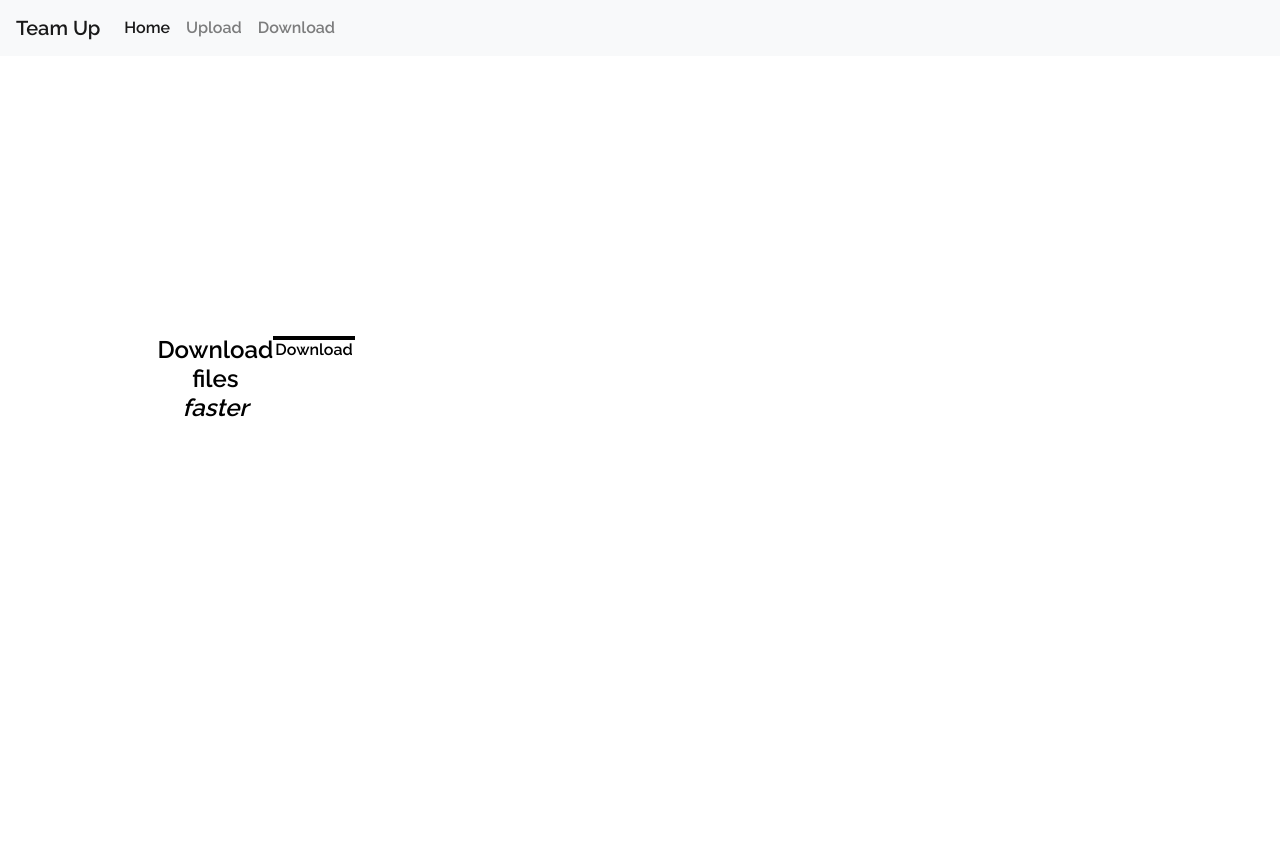
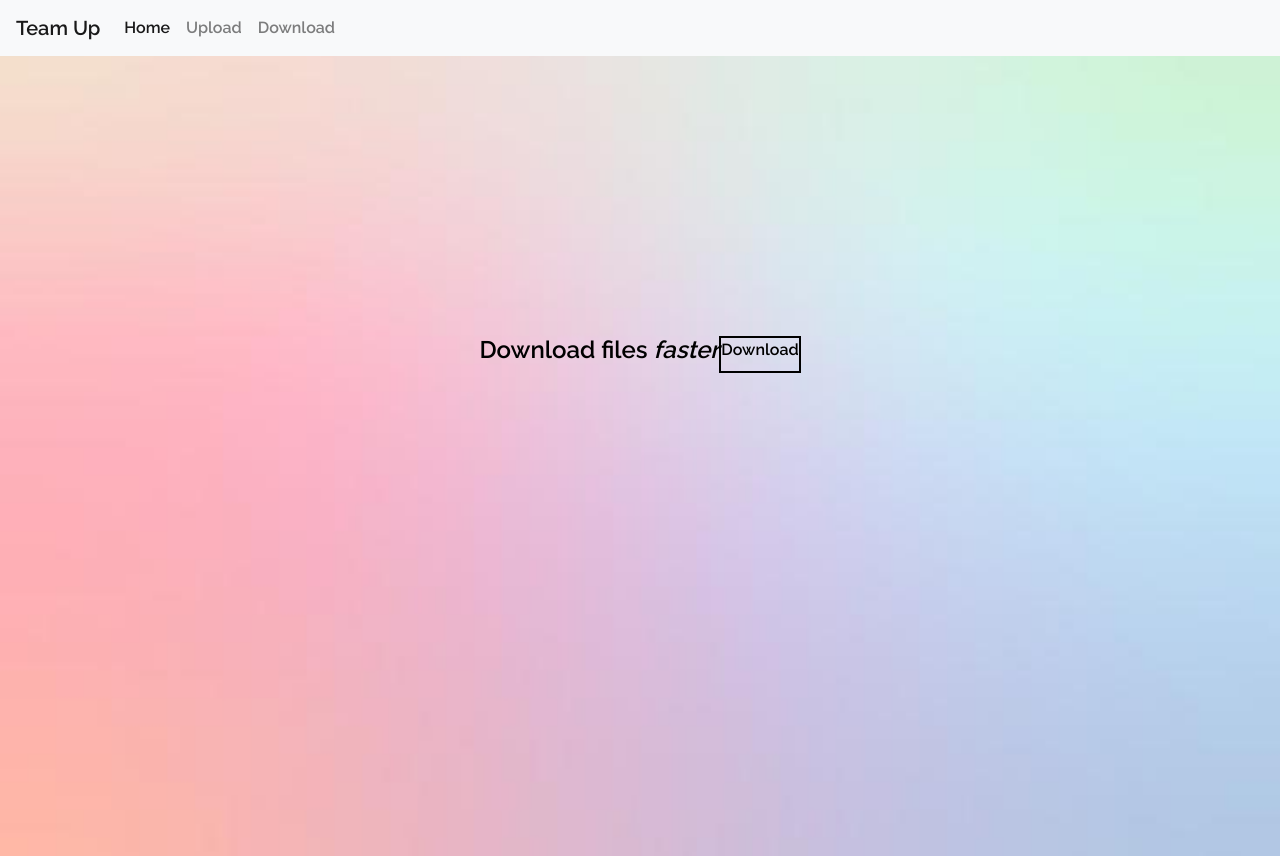
Before and after one commit to thomas-boyer/team-up-remote, a React (Create React App) app in the folder client/: page / in a window 1280 px wide. Before the commit the page ends 800 px from the top, so only its background shows below. Built offline with nearby package versions, Linux system fonts and the light colour scheme; a web font is replaced by a local one.

Commit message:
gradient backgrounds added to enter email page

```diff
--- a/client/public/styles/App.css
+++ b/client/public/styles/App.css
@@ -1,16 +1,24 @@
 #root {
   font-family: 'Raleway', sans-serif; }
 
-/*h1 {
-	font-weight: 800;
-}*/
+h1 {
+  font-weight: 800; }
+
 /*please enter email page*/
 .email-form {
   padding: 35vh 20%;
   text-align: center;
   color: black;
-  font-family: 'Raleway', sans-serif; }
+  font-family: 'Raleway', sans-serif;
+  height: 100%;
+  width: 100%;
+  color: #ffffff;
+  background-position: center;
+  background-repeat: no-repeat;
+  background-size: cover;
+  background-image: url(../images/background4.jpg); }
   .email-form h1 {
+    color: black;
     margin-bottom: 20px; }
   .email-form form {
     display: -webkit-box;
@@ -89,13 +97,15 @@
   margin-right: 10px; }
 
 /*home page*/
+.home {
+  text-align: center;
+  height: 100vh; }
+
 .home-download {
   padding: 35vh 20%;
   text-align: center;
   color: black;
   font-family: 'Raleway', sans-serif;
-  height: 40px;
-  width: 20%;
   display: -webkit-box;
   display: -ms-flexbox;
   display: flex;
@@ -116,15 +126,14 @@
   .nav .nav-link.active {
     font-size: 1.3rem; }
 
-.home.background {
-  background-image: url("images/code-background.jpg");
-  height: 100%;
+.home .background {
+  height: 100vh;
   width: 100%;
   color: #ffffff;
   background-position: center;
   background-repeat: no-repeat;
   background-size: cover;
-  background-image: url(images/gradient2.jpg); }
+  background-image: url(../images/background.jpg); }
 
 /*file finished page*/
 .done-file {
--- a/client/public/styles/App.scss
+++ b/client/public/styles/App.scss
@@ -3,9 +3,9 @@
 }
 
 
-/*h1 {
+h1 {
 	font-weight: 800;
-}*/
+}
 
 /*please enter email page*/
 .email-form {
@@ -13,7 +13,16 @@
 	text-align: center;
 	color: black;
 	font-family: 'Raleway', sans-serif;
+	height: 100%;
+  width: 100%;
+  color: #ffffff;
+  background-position: center;
+  background-repeat: no-repeat;
+  background-size: cover;
+  background-image: url(../images/background4.jpg);
+
 	h1 {
+		color: black;
 		margin-bottom: 20px;
 	}
 	form {
@@ -46,6 +55,7 @@
 
 
 .file-info {
+
 	margin: 0 7%;
 	h1 {
 		text-align: center;
@@ -88,7 +98,6 @@ height: 40px;
 
 }
 
-
 .choose-file {
 	border: 2px solid black;
 	color: black;
@@ -104,20 +113,21 @@ height: 40px;
 	width: 72%;
 	padding: 10px;
 	margin-right: 10px;
-
 }
 
 
 
 /*home page*/
+.home {
+	text-align: center;
+	height: 100vh;
+}
 
 .home-download{
 	padding: 35vh 20%;
 	text-align: center;
 	color: black;
 	font-family: 'Raleway', sans-serif;
-	height: 40px;
-	width: 20%;
 	display: flex;
 	justify-content: center;
 	font-weight: 800;
@@ -139,15 +149,14 @@ height: 40px;
 	}
 }
 
-.home.background {
-	background-image: url("images/code-background.jpg");
-	height: 100%;
+.home .background {
+	height: 100vh;
   width: 100%;
   color: #ffffff;
   background-position: center;
   background-repeat: no-repeat;
   background-size: cover;
-  background-image: url(images/gradient2.jpg);
+  background-image: url(../images/background.jpg);
 }
 
 /*file finished page*/
--- a/client/src/Home.js
+++ b/client/src/Home.js
@@ -5,7 +5,7 @@ const Home = () =>
 {
   return (
 <div className="home">
-  <div className="background">
+
   <div>
     <nav className="navbar navbar-expand-lg navbar-light bg-light">
     <a className="navbar-brand" href="#">Team Up</a>
@@ -28,6 +28,8 @@ const Home = () =>
   </nav>
   </div>
 
+  <div className="background">
+
   <div className="home-download">
     <h4>Download files <i>faster</i></h4>
     <a className="download"type="submit" href="" download="teamup.exe">Download</a>
```
Lines whose indentation alone changed are shown as unchanged.
